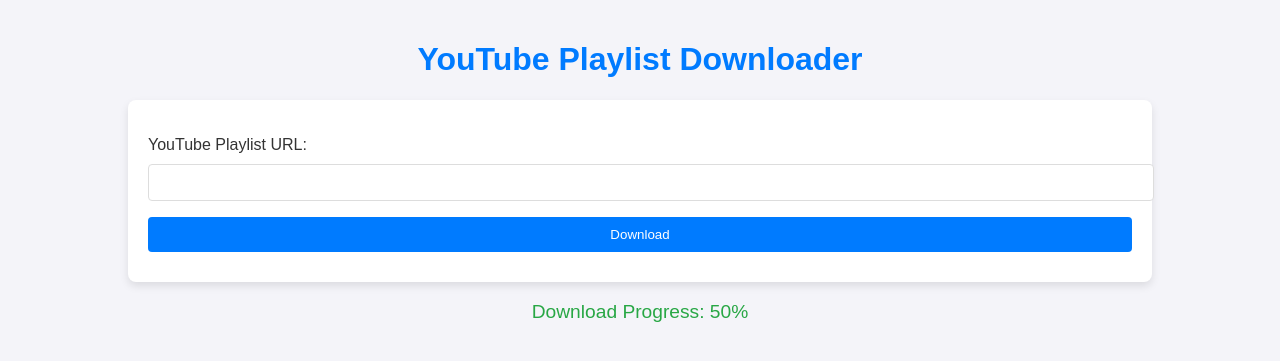
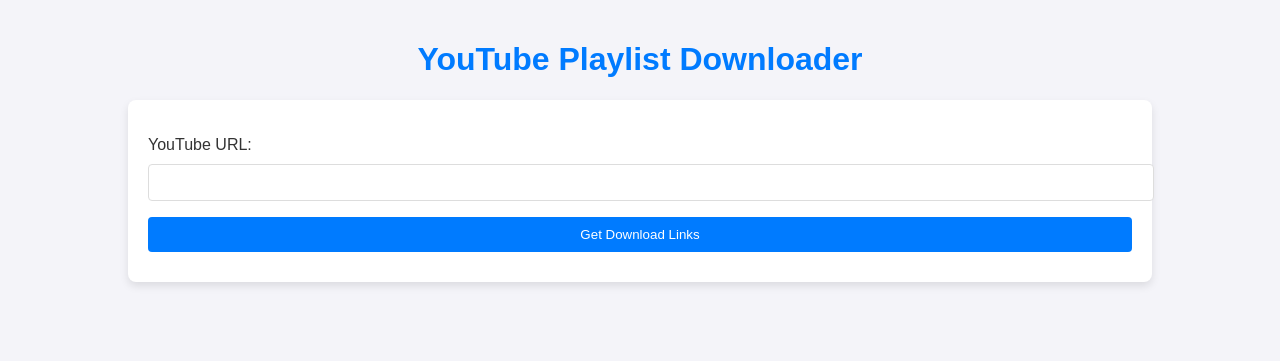
Before and after one commit to OK-Emmanuel/ytp-downloader, a Django app: page / in a window 1280 px wide. Shown: the top 361 px of the page. Run offline with Django 5.2, Linux system fonts and the light colour scheme.

Commit message:
Modified bulk link copying

```diff
--- a/downloader/forms.py
+++ b/downloader/forms.py
@@ -2,4 +2,4 @@
 from django import forms
 
 class PlaylistForm(forms.Form):
-    url = forms.URLField(label='YouTube Playlist URL', widget=forms.TextInput(attrs={'size': 80}))
+    url = forms.URLField(label='YouTube URL', widget=forms.TextInput(attrs={'size': 80}))
--- a/downloader/templates/downloader/index.html
+++ b/downloader/templates/downloader/index.html
@@ -4,29 +4,15 @@
 <head>
     <title>YouTube Playlist Downloader</title>
     <link rel="stylesheet" type="text/css" href="{% static 'styles/styles.css' %}">
-    <script>
-        function updateProgress() {
-            fetch('/progress/')
-                .then(response => response.json())
-                .then(data => {
-                    document.getElementById('progress').innerText = 'Download Progress: ' + data.progress + '%';
-                });
-        }
-
-        function startPolling() {
-            setInterval(updateProgress, 1000);  // Poll every 1 second
-        }
-    </script>
 </head>
-<body onload="startPolling()">
+<body>
     <div class="container">
         <h1>YouTube Playlist Downloader</h1>
         <form method="post">
             {% csrf_token %}
             {{ form.as_p }}
-            <input type="submit" value="Download">
+            <input type="submit" value="Get Download Links">
         </form>
-        <p id="progress">Download Progress: 0%</p>
     </div>
 </body>
 </html>
--- a/downloader/urls.py
+++ b/downloader/urls.py
@@ -3,6 +3,5 @@
 from . import views
 
 urlpatterns = [
-    path('', views.download_playlist, name='download_playlist'),
-    path('progress/', views.check_progress, name='check_progress'),
+    path('', views.get_download_links, name='get_download_links')
 ]
--- a/downloader/views.py
+++ b/downloader/views.py
@@ -1,43 +1,87 @@
+import yt_dlp
 from django.shortcuts import render
-
-import os
-from django.http import JsonResponse
-import yt_dlp
-import requests
-from django.shortcuts import render, redirect
 from django.http import HttpResponse
-from django.conf import settings
 from .forms import PlaylistForm
 
-def download_playlist(request):
+
+def format_filesize(size_in_bytes):
+    # Convert size in bytes to a human-readable format
+    if size_in_bytes is None:
+        return "Unknown Size"
+    size_in_bytes = float(size_in_bytes)
+    KB = 1024
+    MB = KB * 1024
+    GB = MB * 1024
+
+    if size_in_bytes < KB:
+        return f"{size_in_bytes:.2f} Bytes"
+    elif size_in_bytes < MB:
+        return f"{size_in_bytes / KB:.2f} KB"
+    elif size_in_bytes < GB:
+        return f"{size_in_bytes / MB:.2f} MB"
+    else:
+        return f"{size_in_bytes / GB:.2f} GB"
+
+
+def filter_direct_links(formats):
+    # Filter out formats to include only those with a definite size and in mp4 format
+    return [
+        {
+            'url': fmt.get('url'),
+            'format_id': fmt.get('format_id'),
+            'height': fmt.get('height'),
+            'filesize': format_filesize(fmt.get('filesize')),
+            'ext': fmt.get('ext')
+        }
+        for fmt in formats
+        if fmt.get('filesize') is not None and fmt.get('ext') == 'mp4'
+    ]
+
+
+def get_download_links(request):
     if request.method == 'POST':
         form = PlaylistForm(request.POST)
         if form.is_valid():
             playlist_url = form.cleaned_data['url']
-            output_dir = settings.MEDIA_ROOT
 
-            # yt-dlp options
             ydl_opts = {
-                'format': 'bestvideo+bestaudio/best', #- for video and auddio,
-                'outtmpl': f'{output_dir}/%(title)s.%(ext)s',
+                'format': 'bestvideo+bestaudio/best',
                 'noplaylist': False,
-                'quiet': False,
-                'writeinfojson': True,  # Write metadata to JSON files
+                'quiet': True,
+                'skip_download': True,
             }
 
-            # Download
             try:
                 with yt_dlp.YoutubeDL(ydl_opts) as ydl:
-                    info_dict = ydl.extract_info(playlist_url, download=True)
+                    info_dict = ydl.extract_info(playlist_url, download=False)
 
-                # Fetch video info
                 videos = []
-                for entry in info_dict['entries']:
-                    videos.append({
-                        'title': entry['title'],
-                        'url': entry['webpage_url'],
-                        'thumbnail': entry['thumbnail'],
-                    })
+                if 'entries' in info_dict:
+                    entries = info_dict['entries']
+                else:
+                    entries = [info_dict]
+
+                for entry in entries:
+                    formats = entry.get('formats', [])
+
+                    filtered_formats = filter_direct_links(formats)
+
+                    if filtered_formats:
+                        highest_quality = max(filtered_formats, key=lambda f: f.get('height', 0))
+                        highest_quality_link = highest_quality.get('url')
+                        highest_quality_resolution = f"{highest_quality.get('height')}p"
+                    else:
+                        highest_quality_link = None
+                        highest_quality_resolution = "N/A"
+
+                    video_info = {
+                        'title': entry.get('title'),
+                        'highest_quality_link': highest_quality_link,
+                        'highest_quality_resolution': highest_quality_resolution,
+                        'formats': filtered_formats,
+                        'thumbnail': entry.get('thumbnail'),
+                    }
+                    videos.append(video_info)
 
                 return render(request, 'downloader/results.html', {'videos': videos})
             except Exception as e:
@@ -45,7 +89,3 @@
     else:
         form = PlaylistForm()
     return render(request, 'downloader/index.html', {'form': form})
-
-def check_progress(request):
-    progress = 50  # Replace with actual progress logic
-    return JsonResponse({'progress': progress})
```
Also changed, not shown: downloader/static/styles/styles.css (+33 -0 lines), downloader/templates/downloader/playlist.html (added, +18 -0 lines), downloader/templates/downloader/results.html (+43 -13 lines).
